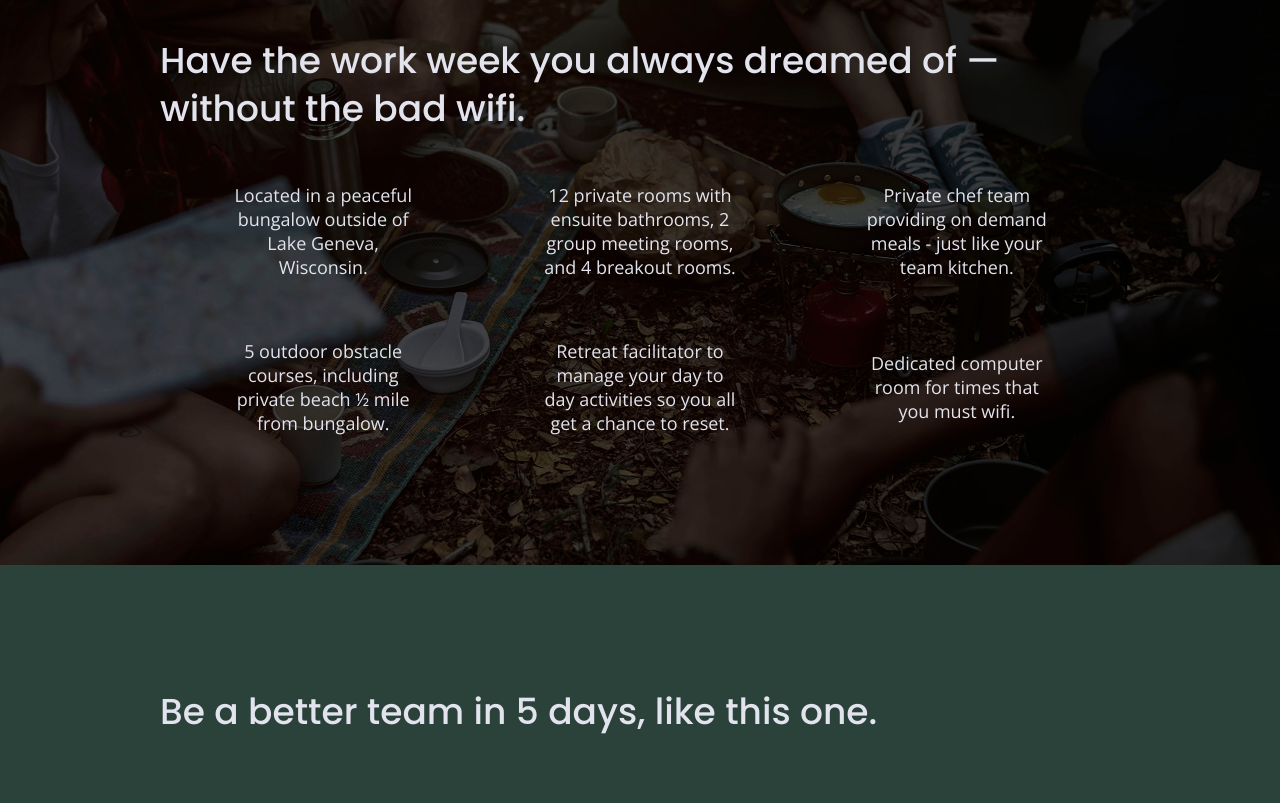
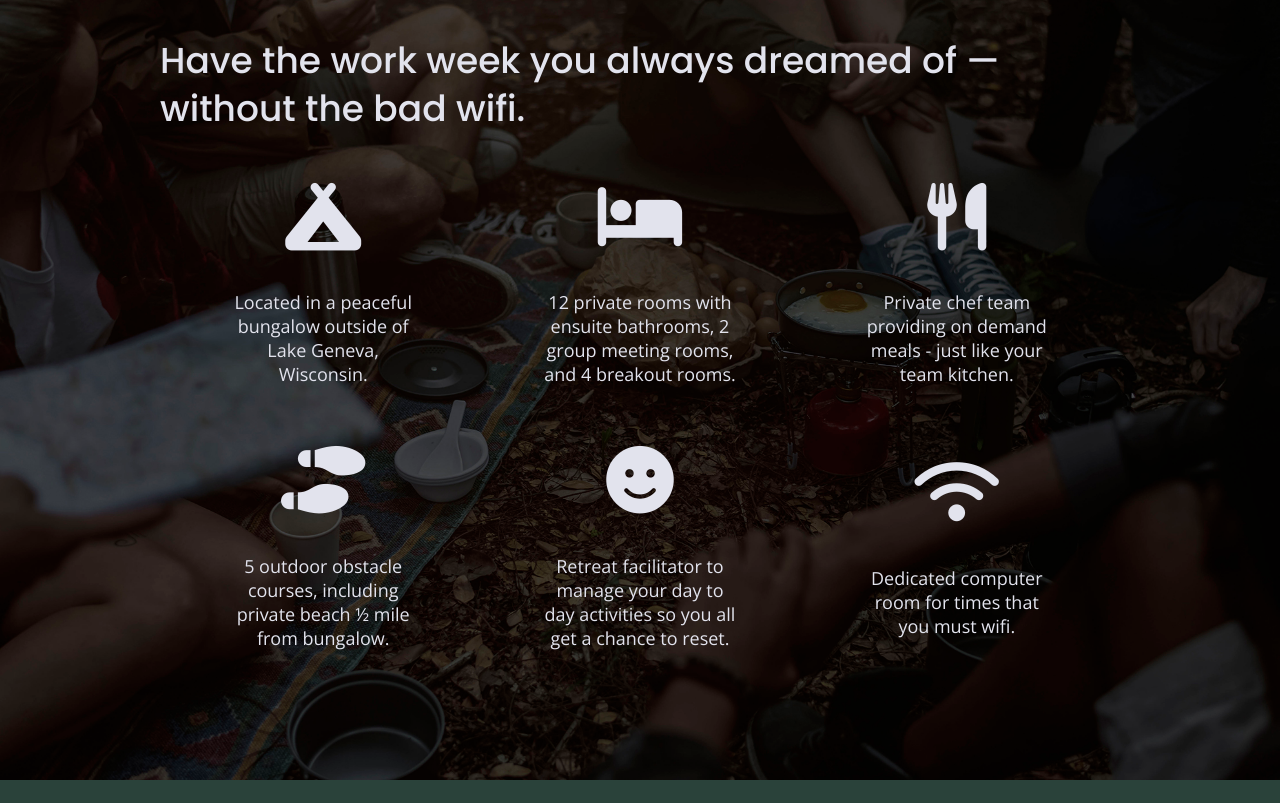
Before and after one commit to BethSims/unplugged, a website built with Parcel: page index.html in a window 1280 px wide. Shown: the part 1095-1898 px from the top of the page. Built offline with nearby package versions, Linux system fonts and the light colour scheme.

Commit message:
Added font awesome links and icons

```diff
--- a/css/main.css
+++ b/css/main.css
@@ -756,6 +756,11 @@ footer p {
     flex-basis: 33%;
   }
 
+  .features i {
+    font-size: 3.75em;
+    margin-bottom: 40px;
+  }
+
   /* Reviews */
   .reviews article div {
     width: 42%;
--- a/index.html
+++ b/index.html
@@ -18,6 +18,7 @@
 
   <link rel="stylesheet" href="css/normalize.css">
   <link rel="stylesheet" href="css/main.css">
+  <script src="https://kit.fontawesome.com/c2b45d54f8.js" crossorigin="anonymous"></script>
 
   <!-- Google Fonts -->
   <link href="https://fonts.googleapis.com/css?family=Open+Sans:400,700|Poppins:500,700" rel="stylesheet">
@@ -75,33 +76,33 @@
         <h2>Have the work week you always dreamed of — without the bad wifi.</h2>
         <div class="features-items">
           <article>
-            <p class="fontawesome-icon"></p>
+            <p class="fontawesome-icon"><i class="fas fa-campground"></i></p>
             <p class="features-item-description">Located in a peaceful bungalow outside of Lake Geneva, Wisconsin.</p>
           </article>
           <article>
-            <p class="fontawesome-icon"></p>
+            <p class="fontawesome-icon"><i class="fas fa-bed"></i></p>
             <p class="features-item-description">12 private rooms with ensuite bathrooms, 2 group meeting rooms, and 4
               breakout rooms.</p>
           </article>
           <article>
-            <p class="fontawesome-icon"></p>
+            <p class="fontawesome-icon"><i class="fas fa-utensils"></i></p>
             <p class="features-item-description">Private chef team providing on demand meals - just like your team
               kitchen.</p>
           </article>
           <article>
-            <p class="fontawesome-icon"></p>
+            <p class="fontawesome-icon"><i class="fas fa-shoe-prints"></i></p>
             <p class="features-item-description">5 outdoor obstacle courses, including private beach ½ mile from
               bungalow.
             </p>
           </article>
           <article>
-            <p class="fontawesome-icon"></p>
+            <p class="fontawesome-icon"><i class="fas fa-smile"></i></p>
             <p class="features-item-description">Retreat facilitator to manage your day to day activities so you all get
               a
               chance to reset.</p>
           </article>
           <article>
-            <p class="fontawesome-icon"></p>
+            <p class="fontawesome-icon"><i class="fas fa-wifi"></i></p>
             <p class="features-item-description">Dedicated computer room for times that you must wifi.</p>
           </article>
         </div>
```
Also changed, not shown: about/index.html (+1 -2 lines), faq/index.html (+1 -0 lines). Lines whose indentation alone changed are shown as unchanged.
